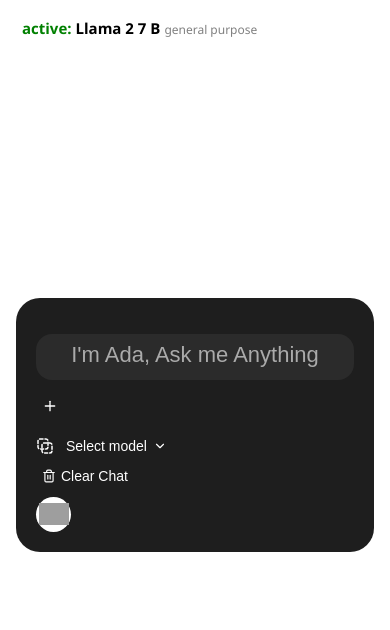
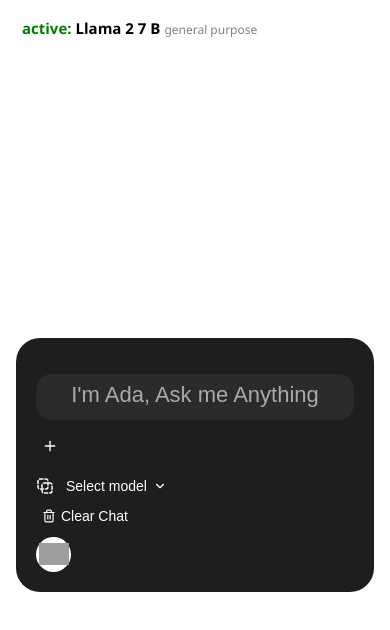
Before and after one commit to phani-tmp/Adabot, a React (Create React App) app in the folder ada-chat-ui/: page / in a window 390 px wide. Shown: the top 630 px of the page. Built offline with nearby package versions, Linux system fonts and the light colour scheme; grey boxes are pictures that could not be loaded; the HTML template or start-up script is replaced by a standard one.

Commit message:
fourth commit

```diff
--- a/ada-chat-ui/src/AdaChatUI.css
+++ b/ada-chat-ui/src/AdaChatUI.css
@@ -795,10 +795,10 @@ body, html {
   display: flex;
   flex-direction: column;
   gap: 16px;
-  max-height: 90vh;
+  max-height: 80vh;
   position: relative;
   overflow: hidden;
-  margin-top: 20px;
+  margin-top: 100px;
   margin-bottom: 15px;
 }
 
@@ -815,7 +815,7 @@ body, html {
   .status-bar {
     font-size: 15px;
     padding: 6px 10px;
-
+    margin-bottom: 20px;
   }
 
   .send-icon {
```
